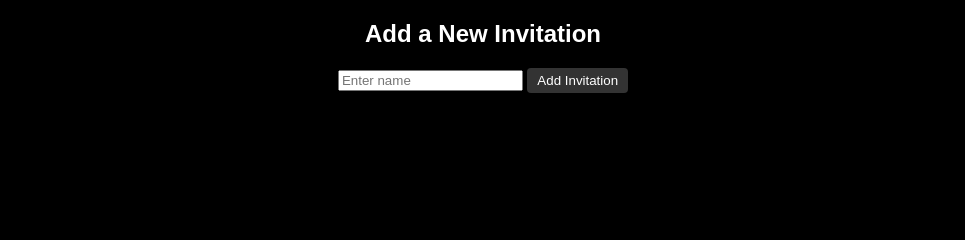
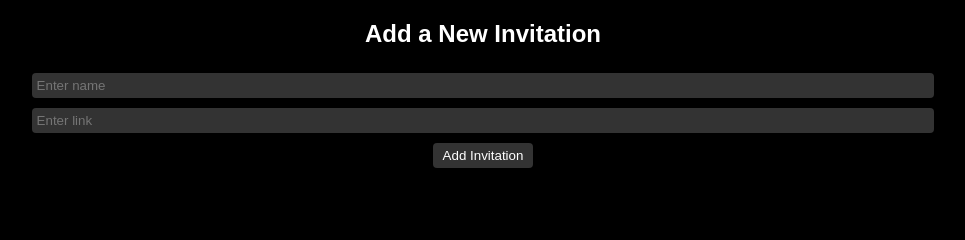
Before and after one commit to ibphantom/UniqueInvite, a Flask app: page /admin_dashboard in a window 1280 px wide. Shown: the part 188-428 px from the top of the page, without its empty margins (157-1122 px from the left). Run offline with Flask 3, Linux system fonts and the light colour scheme; the visitor is signed in with stand-in values (Sample User, id 1); data that the repository does not hold is empty.

Commit message:
Update admin_dashboard.html

```diff
--- a/app/templates/admin_dashboard.html
+++ b/app/templates/admin_dashboard.html
@@ -32,16 +32,20 @@
         form {
             display: inline;
         }
-        input[type="submit"] {
+        input[type="submit"], input[type="text"] {
             padding: 5px 10px;
+            margin: 5px;
             border: none;
             background-color: #333;
             color: white;
-            cursor: pointer;
             border-radius: 4px;
         }
         input[type="submit"]:hover {
             background-color: #555;
+        }
+        input[type="text"] {
+            width: 90%;
+            padding: 5px;
         }
         .container {
             width: 80%;
@@ -65,7 +69,13 @@
             {% for invitation in invitations %}
             <tr>
                 <td>{{ invitation[0] }}</td>
-                <td>{{ invitation[1] }}</td>
+                <td>
+                    <form method="POST" action="/edit_invitation">
+                        <input type="hidden" name="name_hash" value="{{ invitation[0] }}">
+                        <input type="text" name="link" value="{{ invitation[1] }}" required>
+                        <input type="submit" value="Update Link">
+                    </form>
+                </td>
                 <td>
                     <form method="POST" action="/delete_invitation">
                         <input type="hidden" name="name_hash" value="{{ invitation[0] }}">
@@ -79,6 +89,7 @@
         <h2>Add a New Invitation</h2>
         <form method="POST" action="/add_invitation">
             <input type="text" name="name" placeholder="Enter name" required>
+            <input type="text" name="link" placeholder="Enter link" required>
             <input type="submit" value="Add Invitation">
         </form>
     </div>
```
